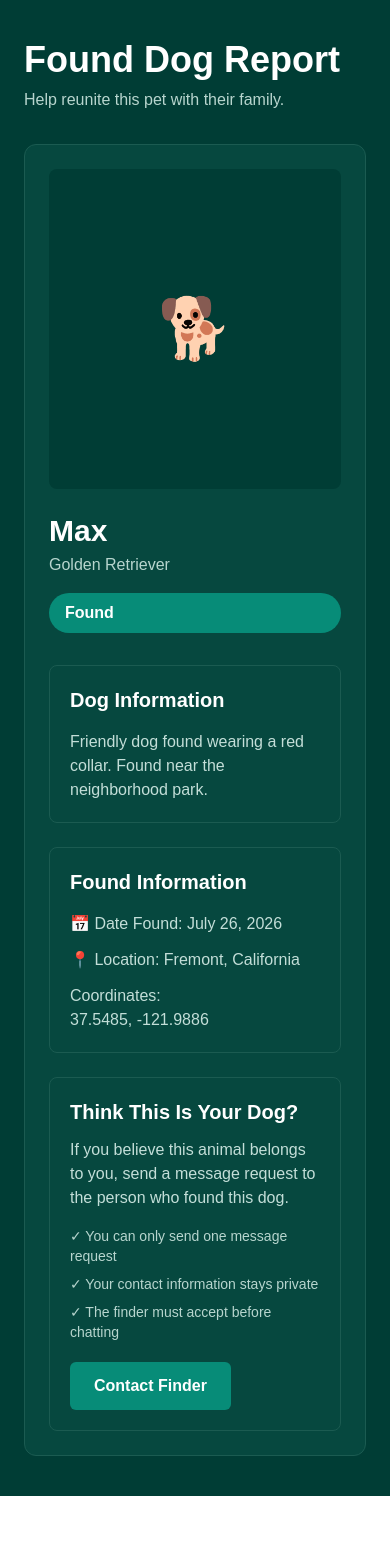
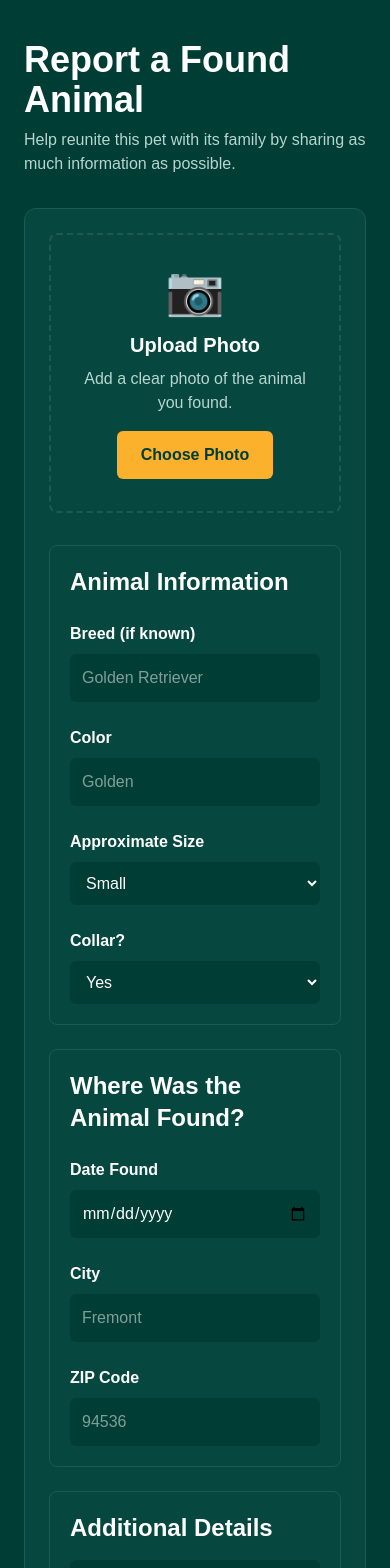
Before and after one commit to camerontzaidi/PawSeach, a Next.js app: page /sightings/report in a window 390 px wide. Shown: the top 1568 px of the page. Before the commit the page ends 1496 px from the top, so only its background shows below. Built offline with nearby package versions, Linux system fonts and the light colour scheme.

Commit message:
Finalize missing pet and found animal workflow UI

```diff
--- a/app/sightings/page.tsx
+++ b/app/sightings/page.tsx
@@ -10,17 +10,15 @@ export default function SightingsPage() {
         </h1>
 
         <p className="mt-3 max-w-2xl text-[#c3ded8]">
-          Help reunite a lost dog with their family.
-          Post information about an animal you found or search
-          for found dogs near you.
+          Whether you found a dog or are looking for a pet that was found,
+          PawSearch helps connect animals with their families.
         </p>
 
 
-        {/* Options */}
-        <section className="mt-10 grid gap-6 md:grid-cols-2">
 
+        {/* Post Found Dog */}
+        <section className="mt-10">
 
-          {/* Post Found Dog */}
           <div className="rounded-xl border border-[#1b5b51] bg-[#06483f] p-8">
 
             <h2 className="text-2xl font-bold">
@@ -32,9 +30,8 @@ export default function SightingsPage() {
               description, and where you found them.
             </p>
 
-
             <a
-              href="/sightings/create"
+              href="/sightings/report"
               className="mt-6 inline-block rounded-md bg-[#fbb12c] px-6 py-3 font-bold text-[#003d35]"
             >
               Post Found Dog
@@ -42,31 +39,8 @@ export default function SightingsPage() {
 
           </div>
 
+        </section>
 
-
-          {/* Search Found Dogs */}
-          <div className="rounded-xl border border-[#1b5b51] bg-[#06483f] p-8">
-
-            <h2 className="text-2xl font-bold">
-              Looking for Found Dogs?
-            </h2>
-
-            <p className="mt-4 text-[#c3ded8]">
-              Search reports from people who found animals
-              near your area.
-            </p>
-
-
-            <button
-              className="mt-6 rounded-md bg-[#078c78] px-6 py-3 font-bold text-white"
-            >
-              Search Found Dogs
-            </button>
-
-          </div>
-
-
-        </section>
 
 
 
@@ -74,14 +48,21 @@ export default function SightingsPage() {
         <section className="mt-10 rounded-xl border border-[#1b5b51] bg-[#06483f] p-8">
 
           <h2 className="text-2xl font-bold">
-            Search by Location
+            Search Found Dogs
           </h2>
+
+
+          <p className="mt-3 text-[#c3ded8]">
+            Search reports from community members who found animals.
+            Enter your city or ZIP code to find possible matches.
+          </p>
 
 
           <div className="mt-6 grid gap-4 md:grid-cols-2">
 
 
             <div>
+
               <label className="mb-2 block font-semibold">
                 City
               </label>
@@ -95,6 +76,7 @@ export default function SightingsPage() {
 
 
             <div>
+
               <label className="mb-2 block font-semibold">
                 ZIP Code
               </label>
@@ -111,7 +93,7 @@ export default function SightingsPage() {
 
 
           <button
-            className="mt-6 rounded-md bg-[#078c78] px-8 py-3 font-bold"
+            className="mt-6 rounded-md bg-[#078c78] px-8 py-3 font-bold text-white"
           >
             Search
           </button>
@@ -121,7 +103,9 @@ export default function SightingsPage() {
 
 
 
-        {/* Recent Found Dogs Placeholder */}
+
+
+        {/* Recent Found Dogs */}
         <section className="mt-10">
 
           <h2 className="text-3xl font-bold">
@@ -129,14 +113,80 @@ export default function SightingsPage() {
           </h2>
 
 
-          <div className="mt-6 rounded-xl border border-[#1b5b51] bg-[#06483f] p-10 text-center">
+          <div className="mt-6 grid gap-6 md:grid-cols-2">
 
-            <p className="text-[#c3ded8]">
-              Search results will appear here based on city
-              and ZIP code.
-            </p>
+
+            {/* Example Found Dog */}
+            <a
+              href="/sightings/test"
+              className="rounded-xl border border-[#1b5b51] bg-[#06483f] p-6 transition hover:border-[#fbb12c]"
+            >
+
+              <div className="flex h-48 items-center justify-center rounded-lg bg-[#003d35] text-6xl">
+                🐕
+              </div>
+
+
+              <h3 className="mt-5 text-2xl font-bold">
+                Golden Retriever
+              </h3>
+
+
+              <p className="mt-2 text-[#c3ded8]">
+                Found near Fremont Community Park
+              </p>
+
+
+              <p className="mt-2 text-[#b7d5ce]">
+                Found on July 28, 2026
+              </p>
+
+
+              <span className="mt-4 inline-block font-bold text-[#fbb12c]">
+                View Report →
+              </span>
+
+            </a>
+
+
+
+
+
+            {/* Example Found Dog */}
+            <a
+              href="/sightings/test2"
+              className="rounded-xl border border-[#1b5b51] bg-[#06483f] p-6 transition hover:border-[#fbb12c]"
+            >
+
+              <div className="flex h-48 items-center justify-center rounded-lg bg-[#003d35] text-6xl">
+                🐶
+              </div>
+
+
+              <h3 className="mt-5 text-2xl font-bold">
+                Brown Mixed Breed
+              </h3>
+
+
+              <p className="mt-2 text-[#c3ded8]">
+                Found near Central Fremont
+              </p>
+
+
+              <p className="mt-2 text-[#b7d5ce]">
+                Found on July 27, 2026
+              </p>
+
+
+              <span className="mt-4 inline-block font-bold text-[#fbb12c]">
+                View Report →
+              </span>
+
+            </a>
+
 
           </div>
+
 
         </section>
 
--- /dev/null
+++ b/app/sightings/report/page.tsx
@@ -0,0 +1,173 @@
+export default function FoundAnimalReportPage() {
+    return (
+      <main className="min-h-screen bg-[#003d35] px-6 py-10 text-white">
+        <div className="mx-auto max-w-4xl">
+
+          {/* Header */}
+          <h1 className="text-4xl font-bold">
+            Report a Found Animal
+          </h1>
+
+          <p className="mt-2 text-[#b7d5ce]">
+            Help reunite this pet with its family by sharing as much information as possible.
+          </p>
+
+          {/* Form Card */}
+          <section className="mt-8 rounded-xl border border-[#1b5b51] bg-[#06483f] p-6">
+
+            {/* Photo Upload */}
+            <div className="rounded-lg border-2 border-dashed border-[#1b5b51] p-8 text-center">
+              <p className="text-5xl">📷</p>
+
+              <h2 className="mt-4 text-xl font-bold">
+                Upload Photo
+              </h2>
+
+              <p className="mt-2 text-[#b7d5ce]">
+                Add a clear photo of the animal you found.
+              </p>
+
+              <button className="mt-4 rounded-md bg-[#fbb12c] px-6 py-3 font-bold text-[#003d35]">
+                Choose Photo
+              </button>
+            </div>
+
+            {/* Animal Information */}
+            <div className="mt-8 rounded-lg border border-[#1b5b51] p-5">
+
+              <h2 className="text-2xl font-bold">
+                Animal Information
+              </h2>
+
+              <div className="mt-6 grid gap-6 md:grid-cols-2">
+
+                <div>
+                  <label className="mb-2 block font-semibold">
+                    Breed (if known)
+                  </label>
+
+                  <input
+                    type="text"
+                    placeholder="Golden Retriever"
+                    className="w-full rounded-md bg-[#003d35] p-3 text-white outline-none"
+                  />
+                </div>
+
+                <div>
+                  <label className="mb-2 block font-semibold">
+                    Color
+                  </label>
+
+                  <input
+                    type="text"
+                    placeholder="Golden"
+                    className="w-full rounded-md bg-[#003d35] p-3 text-white outline-none"
+                  />
+                </div>
+
+                <div>
+                  <label className="mb-2 block font-semibold">
+                    Approximate Size
+                  </label>
+
+                  <select className="w-full rounded-md bg-[#003d35] p-3 text-white outline-none">
+                    <option>Small</option>
+                    <option>Medium</option>
+                    <option>Large</option>
+                  </select>
+                </div>
+
+                <div>
+                  <label className="mb-2 block font-semibold">
+                    Collar?
+                  </label>
+
+                  <select className="w-full rounded-md bg-[#003d35] p-3 text-white outline-none">
+                    <option>Yes</option>
+                    <option>No</option>
+                    <option>Unsure</option>
+                  </select>
+                </div>
+
+              </div>
+
+            </div>
+
+            {/* Where Found */}
+            <div className="mt-6 rounded-lg border border-[#1b5b51] p-5">
+
+              <h2 className="text-2xl font-bold">
+                Where Was the Animal Found?
+              </h2>
+
+              <div className="mt-6 grid gap-6 md:grid-cols-2">
+
+                <div>
+                  <label className="mb-2 block font-semibold">
+                    Date Found
+                  </label>
+
+                  <input
+                    type="date"
+                    className="w-full rounded-md bg-[#003d35] p-3 text-white outline-none"
+                  />
+                </div>
+
+                <div>
+                  <label className="mb-2 block font-semibold">
+                    City
+                  </label>
+
+                  <input
+                    type="text"
+                    placeholder="Fremont"
+                    className="w-full rounded-md bg-[#003d35] p-3 text-white outline-none"
+                  />
+                </div>
+
+                <div>
+                  <label className="mb-2 block font-semibold">
+                    ZIP Code
+                  </label>
+
+                  <input
+                    type="text"
+                    placeholder="94536"
+                    className="w-full rounded-md bg-[#003d35] p-3 text-white outline-none"
+                  />
+                </div>
+
+              </div>
+
+            </div>
+
+            {/* Description */}
+            <div className="mt-6 rounded-lg border border-[#1b5b51] p-5">
+
+              <h2 className="text-2xl font-bold">
+                Additional Details
+              </h2>
+
+              <textarea
+                rows={6}
+                placeholder="Describe where you found the animal, whether it seemed injured, friendly, wearing tags, etc."
+                className="mt-4 w-full rounded-md bg-[#003d35] p-4 text-white outline-none"
+              />
+
+            </div>
+
+            {/* Submit */}
+            <div className="mt-8 text-center">
+
+              <button className="rounded-md bg-[#fbb12c] px-8 py-4 text-lg font-bold text-[#003d35]">
+                Submit Found Animal Report
+              </button>
+
+            </div>
+
+          </section>
+
+        </div>
+      </main>
+    );
+  }
```
